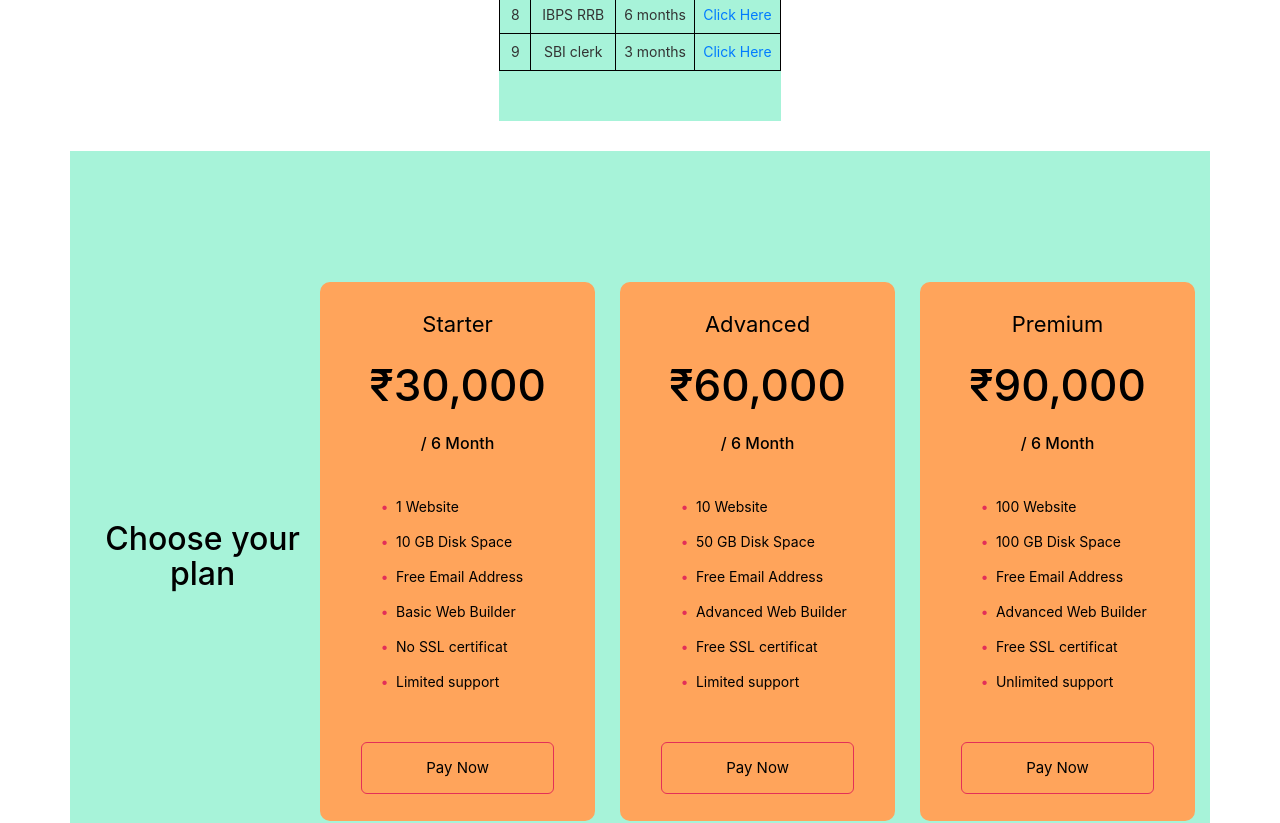
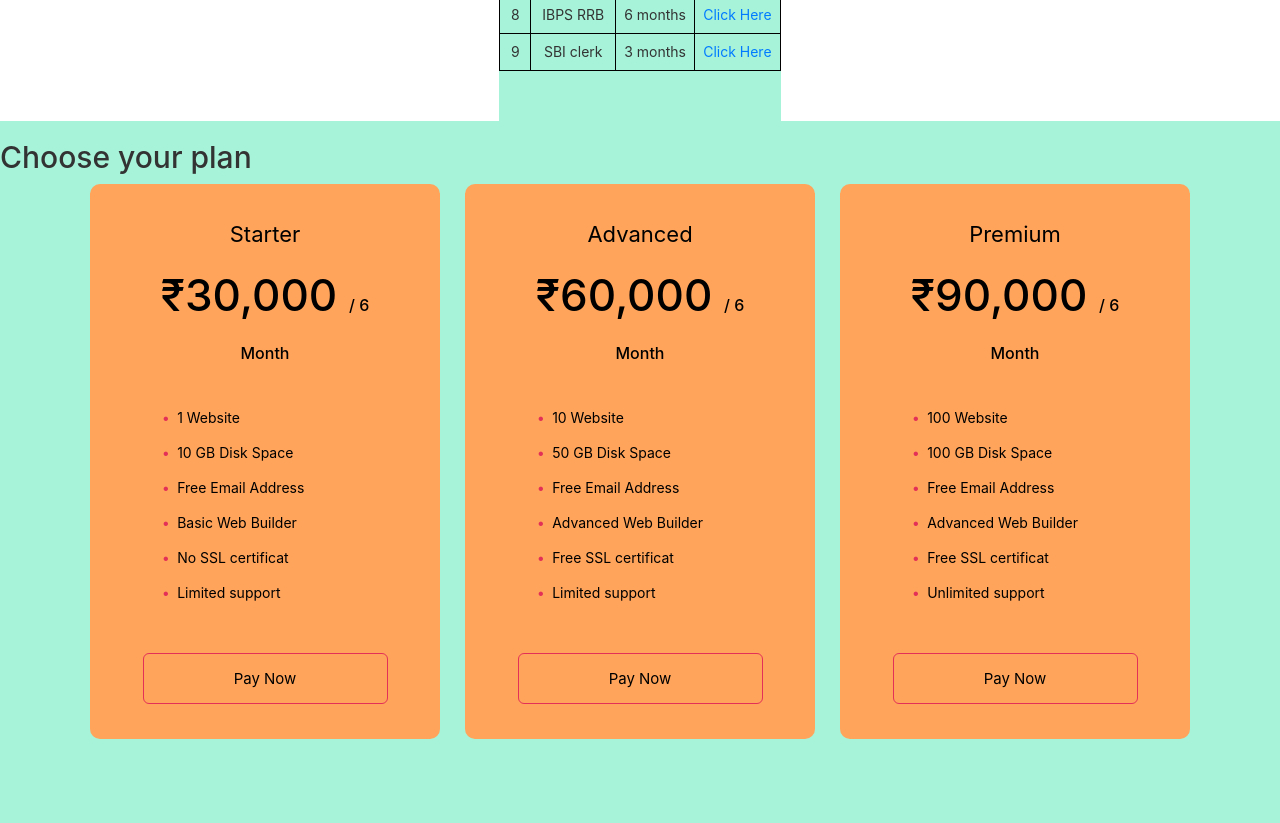
Before and after one commit to Vishwa1418/Back-end-Pillars, a React (Create React App) app: page /main/courses in a window 1280 px wide. Shown: the part 1840-2663 px from the top of the page. Built offline with nearby package versions, Linux system fonts and the light colour scheme; no server answers.

Commit message:
updated files

```diff
--- a/src/App.css
+++ b/src/App.css
@@ -1117,12 +1117,12 @@ a {
   color: #007bff;
 }
 
-.container{
+.course-container{
   width: 100%;
   min-height: 100vh;
   background:#a7f3d9;
 }
-.container h2{
+.coure-container h2{
   color: black;
   font-size: 32px;
   padding: 50px 0;
--- a/src/pages/course.js
+++ b/src/pages/course.js
@@ -69,7 +69,7 @@ function CourseList() {
           </tbody>
         </table>
       </div>
-        <div className="container">
+        <div className="course-container">
             <h2>Choose your plan</h2>
             <div className="price-row">
                 <div className="price-col">
```
